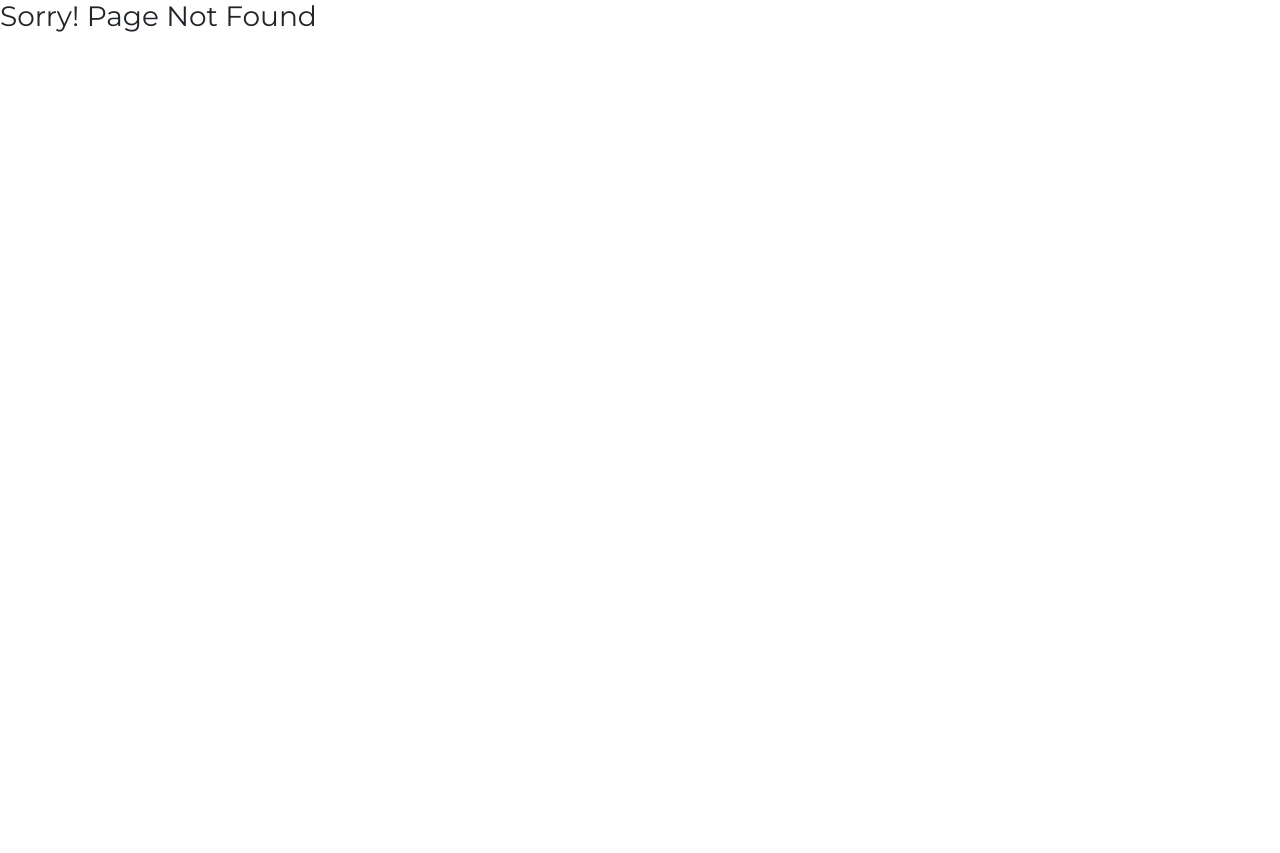
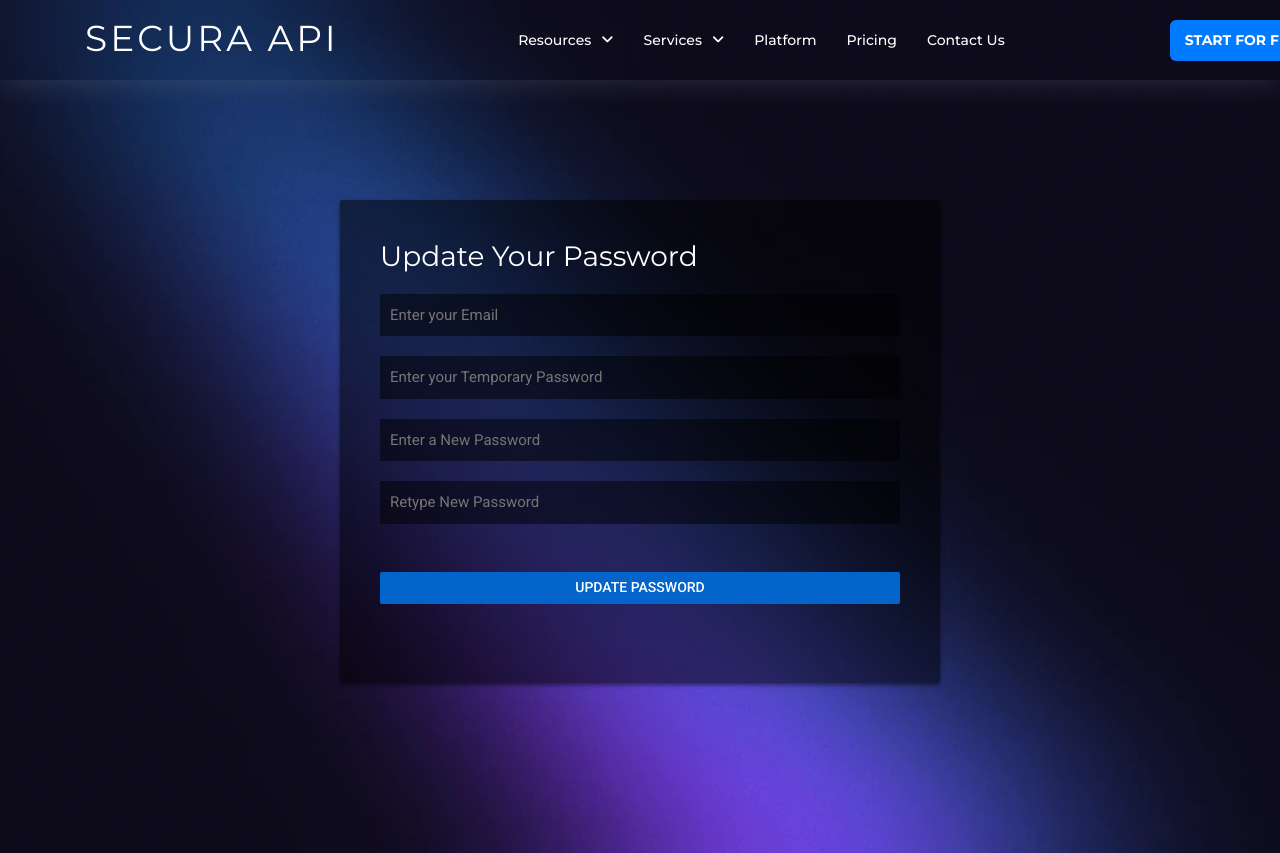
Before and after one commit to moaz178/SecuraAPI, a React (Create React App) app: page /dm-ap.secura-API.com/ma/update-password in a window 1280 px wide. Before the commit this address had no page. Before the commit the page ends 800 px from the top, so only its background shows below. Built offline with nearby package versions, Linux system fonts and the light colour scheme.

Commit message:
integrated loaders and OTP

```diff
--- a/package.json
+++ b/package.json
@@ -9,8 +9,10 @@
     "axios": "^1.4.0",
     "i18n-iso-countries": "^7.6.0",
     "react": "^18.2.0",
+    "react-bootstrap": "^2.8.0",
     "react-dom": "^18.2.0",
     "react-hot-toast": "^2.4.1",
+    "react-loading": "^2.0.3",
     "react-router-dom": "^6.12.0",
     "react-scripts": "5.0.1",
     "web-vitals": "^2.1.4"
--- /dev/null
+++ b/src/components/Loader/Loader.jsx
@@ -0,0 +1,33 @@
+import React from "react";
+import ReactLoading from "react-loading";
+import { Modal } from "react-bootstrap";
+
+const Loader = ({ show }) => {
+  return (
+    <>
+      <Modal show={show}>
+        <Modal.Body>
+          <div
+            style={{
+              display: "flex",
+              justifyContent: "center",
+              background: "none",
+            }}
+          >
+            <ReactLoading
+              type={"spokes"}
+              color={"#55b9f2"}
+              height={60}
+              width={60}
+            />
+            <Modal.Title className="fs-15 ml-4 mt-4">
+              Please wait. It may take a minute ...
+            </Modal.Title>
+          </div>
+        </Modal.Body>
+      </Modal>
+    </>
+  );
+};
+
+export default Loader;
--- /dev/null
+++ b/src/components/Modal/Modal.jsx
@@ -0,0 +1,29 @@
+import React, { useState } from "react";
+import { Modal, Button, Form } from "react-bootstrap";
+
+const OTPModal = ({ show, setShow }) => {
+  return (
+    <Modal show={show} onHide={() => setShow(false)} centered>
+      <Modal.Header closeButton>
+        <Modal.Title>OTP Verification</Modal.Title>
+      </Modal.Header>
+      <Modal.Body>
+        <div className="alert alert-success fs-14" role="alert">
+          We've sent you a verification code to your email !
+        </div>
+        <Form>
+          <Form.Group>
+            <Form.Control type="text" placeholder="Enter Verification Code" />
+          </Form.Group>
+        </Form>
+      </Modal.Body>
+      <Modal.Footer>
+        <Button variant="primary" onClick={() => setShow(false)}>
+          Submit
+        </Button>
+      </Modal.Footer>
+    </Modal>
+  );
+};
+
+export default OTPModal;
--- a/src/features/Registration/Registration.jsx
+++ b/src/features/Registration/Registration.jsx
@@ -7,6 +7,7 @@ import itLocale from "i18n-iso-countries/langs/it.json";
 import { regions } from "../../static/country";
 import axios from "axios";
 import toast, { Toaster } from "react-hot-toast";
+import Loader from "../../components/Loader/Loader";
 import "../SignIn/Login.css";
 
 const Registration = () => {
@@ -14,6 +15,7 @@ const Registration = () => {
   const [selectedCountry, setSelectedCountry] = useState("");
   const [isChecked, setCheck] = useState(false);
   const [isWorkEmail, setWorkEmail] = useState(false);
+  const [loading, setLoading] = useState(false);
   const [inputValues, setInputValue] = useState({
     fName: "",
     lName: "",
@@ -90,9 +92,7 @@ const Registration = () => {
     if (
       validation.email !== "" ||
       validation.fName !== "" ||
-      validation.lName !== "" ||
-      selectedCountry == null ||
-      region == "Select Region"
+      validation.lName !== ""
     ) {
       toast.error("Please submit valid information");
     } else {
@@ -108,10 +108,12 @@ const Registration = () => {
         countryCode: selectedCountry,
         regionCode: region,
       };
+      setLoading(true);
       axios
         .post("http://localhost:8086/public/api/v1/register", payload)
         .then(function (response) {
           console.log("res", response);
+          setLoading(false);
           const { message, code } = response.data;
           code === "101" && toast.error(message);
           code === "100" && toast.success(message);
@@ -126,6 +128,7 @@ const Registration = () => {
   return (
     <>
       <Header />
+      <Loader show={loading} />
       <Toaster
         toastOptions={{
           style: {
--- a/src/features/SignIn/Login.css
+++ b/src/features/SignIn/Login.css
@@ -28,7 +28,7 @@ h1 {
   font-size: 28px;
 }
 
-input[type="text"],
+.login-container input[type="text"],
 input[type="email"],
 input[type="password"] {
   display: block;
--- a/src/features/SignIn/Login.jsx
+++ b/src/features/SignIn/Login.jsx
@@ -1,13 +1,16 @@
-import React from "react";
+import React, { useState } from "react";
 import { Link } from "react-router-dom";
 import Header from "../../components/Header/Header";
+import OTPModal from "../../components/Modal/Modal";
 import "./Login.css";
 
 const Login = () => {
+  const [show, setShow] = useState(false);
+
   return (
     <>
       <Header />
-
+      <OTPModal show={show} setShow={setShow} />
       <div
         className="login-container"
         style={{ display: "flex", justifyContent: "center" }}
@@ -18,19 +21,15 @@ const Login = () => {
 
             <input type="text" name="email" placeholder="E-mail" />
             <input type="password" name="password" placeholder="Password" />
-            <input type="password" name="password" placeholder="New Password" />
-            <input
-              type="password"
-              name="password"
-              placeholder="Confirm Password"
-            />
 
             <Link to={`/create-acount`} className="small text-info">
               Forget Password?
             </Link>
             <br />
 
-            <button className="login-button">Sign In</button>
+            <button className="login-button" onClick={() => setShow(true)}>
+              Sign In
+            </button>
 
             <br />
             <Link to={`/create-acount`} className="small text-warning">
--- /dev/null
+++ b/src/features/UpdatePassword/UpdatePassword.jsx
@@ -0,0 +1,44 @@
+import React, { useState } from "react";
+import { Link } from "react-router-dom";
+import Header from "../../components/Header/Header";
+
+const UpdatePassword = () => {
+  return (
+    <>
+      <Header />
+      <div
+        className="login-container"
+        style={{ display: "flex", justifyContent: "center" }}
+      >
+        <div id="login-box">
+          <div class="left">
+            <h3>Update Your Password</h3>
+
+            <input type="text" name="email" placeholder="Enter your Email" />
+            <input
+              type="password"
+              name="password"
+              placeholder="Enter your Temporary Password"
+            />
+            <input
+              type="password"
+              name="password"
+              placeholder="Enter a New Password"
+            />
+            <input
+              type="password"
+              name="password"
+              placeholder="Retype New Password"
+            />
+            <button className="login-button" onClick={() => null}>
+              Update Password
+            </button>
+          </div>
+          <br />
+        </div>
+      </div>
+    </>
+  );
+};
+
+export default UpdatePassword;
--- a/src/routes/routes.js
+++ b/src/routes/routes.js
@@ -4,6 +4,7 @@ import Login from "../features/SignIn/Login";
 import Landing from "../features/Landing/Landing";
 import Registration from "../features/Registration/Registration";
 import Dashboard from "../features/Dashboard/Dashboard";
+import UpdatePassword from "../features/UpdatePassword/UpdatePassword";
 
 const AppRoutes = () => {
   return (
@@ -13,6 +14,8 @@ const AppRoutes = () => {
         <Route path="/signin" element={<Login />}></Route>
         <Route path="/create-acount" element={<Registration />}></Route>
         <Route path="/dashboard" element={<Dashboard />}></Route>
+        <Route path="/dm-ap.secura-API.com/ma/update-password" element={<UpdatePassword/>}></Route>
+
         <Route path="*" element={<NotFound />} />
       </Routes>
     </BrowserRouter>
```
Also changed, not shown: 1 other file (tests, documents, lock files or other folders).
